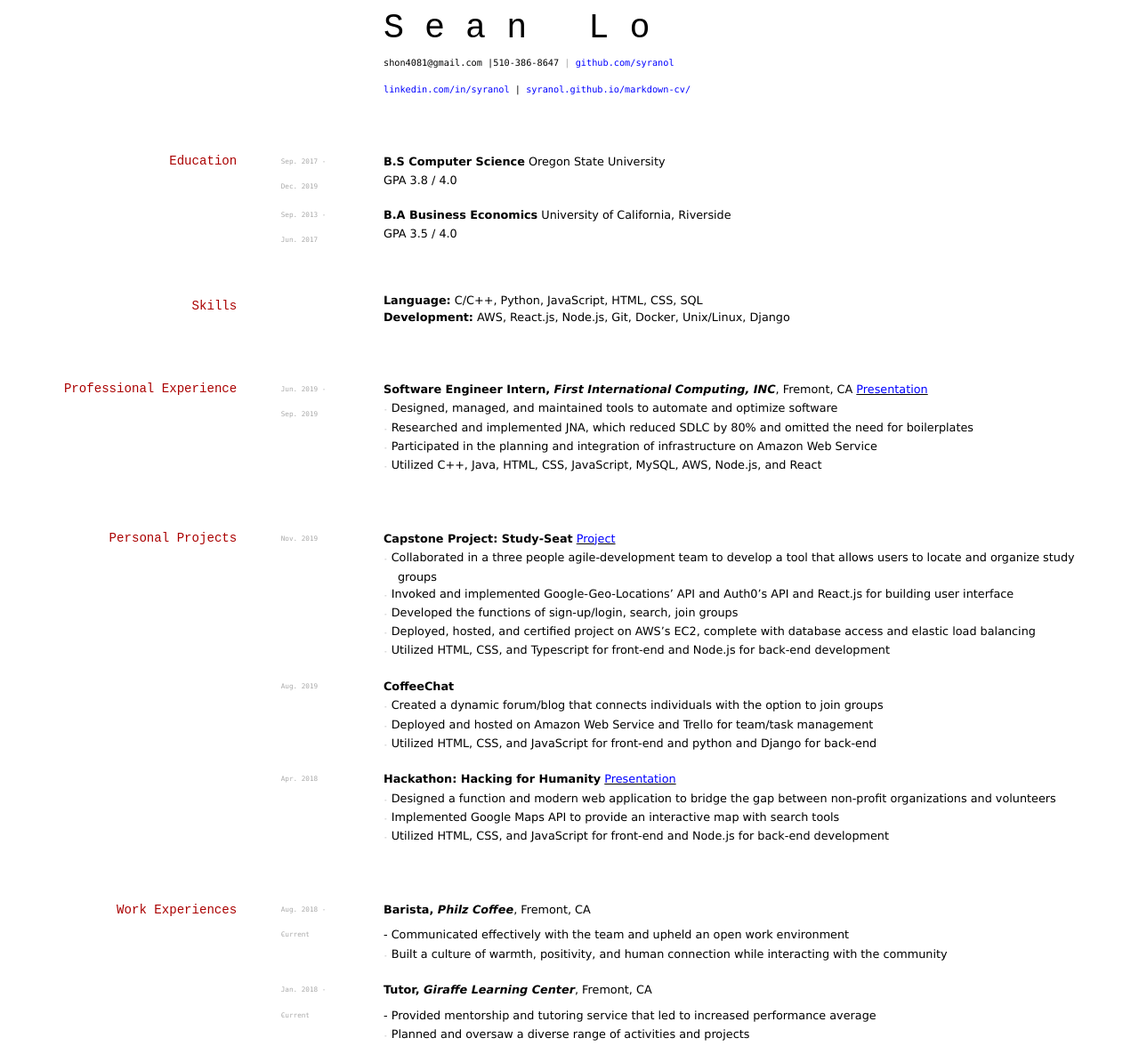
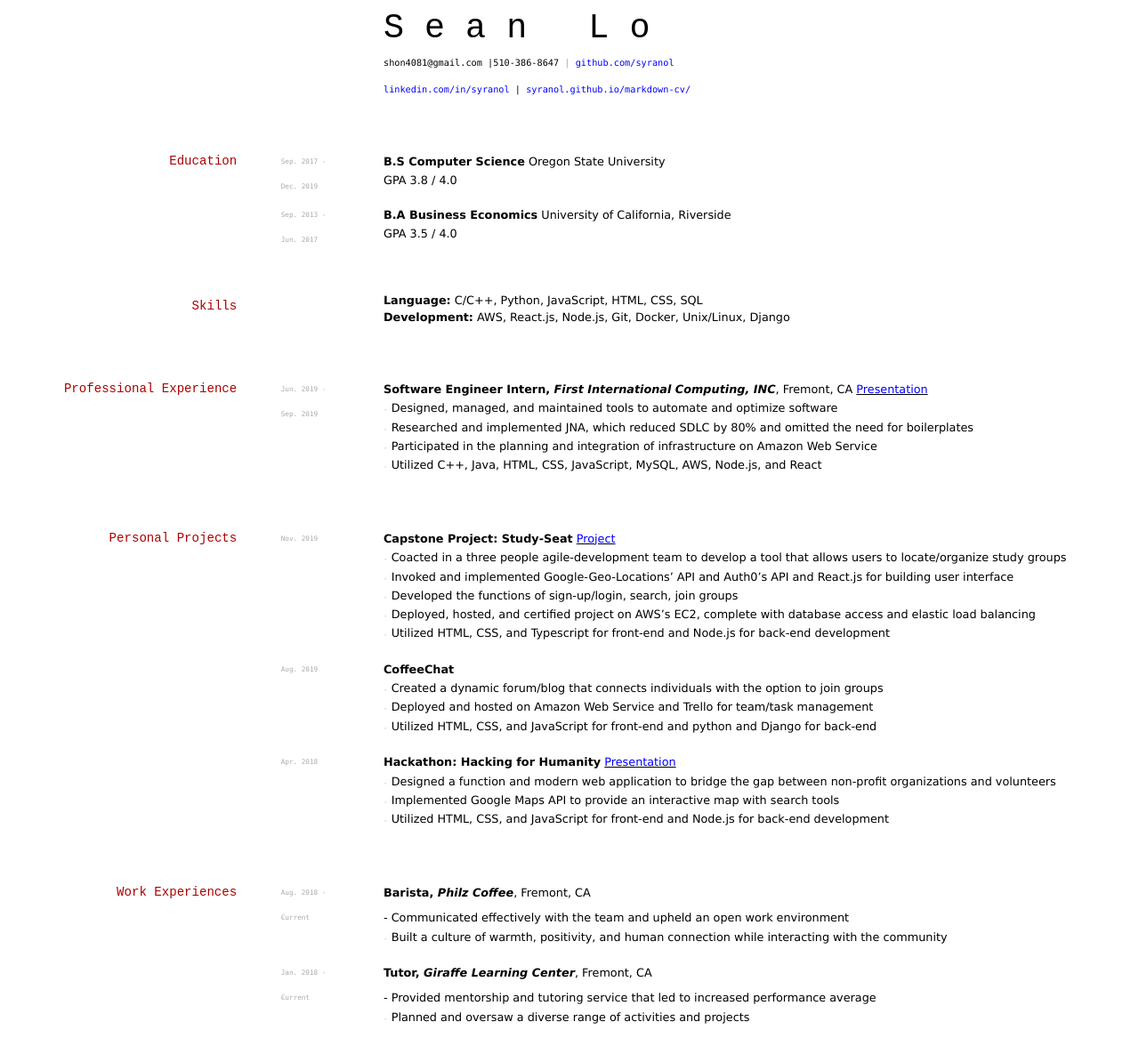
Before and after one commit to elipapa/markdown-cv, a Jekyll site: the page built from index.md, in a window 1280 px wide. Shown: the whole page at 89% size. Built offline with Jekyll 4.4.1, drawn with Linux system fonts in a browser that asks for light colours.

Commit message:
Update index.md

```diff
--- a/index.md
+++ b/index.md
@@ -50,7 +50,7 @@ and omitted the need for boilerplates
 `Nov. 2019`
 __Capstone Project: Study-Seat__  <a href="https://github.com/syranol/Study-Seat"> <font color="blue"> Project </font> </a>
 
-- `-` Collaborated in a three people agile-development team to develop a tool that allows users to locate and organize study groups
+- `-` Coacted in a three people agile-development team to develop a tool that allows users to locate/organize study groups
 - `-` Invoked and implemented Google-Geo-Locations' API and Auth0's API and React.js for building user interface
 - `-` Developed the functions of sign-up/login, search, join groups
 - `-` Deployed, hosted, and certified project on AWS's EC2, complete with database access and elastic load balancing
```
